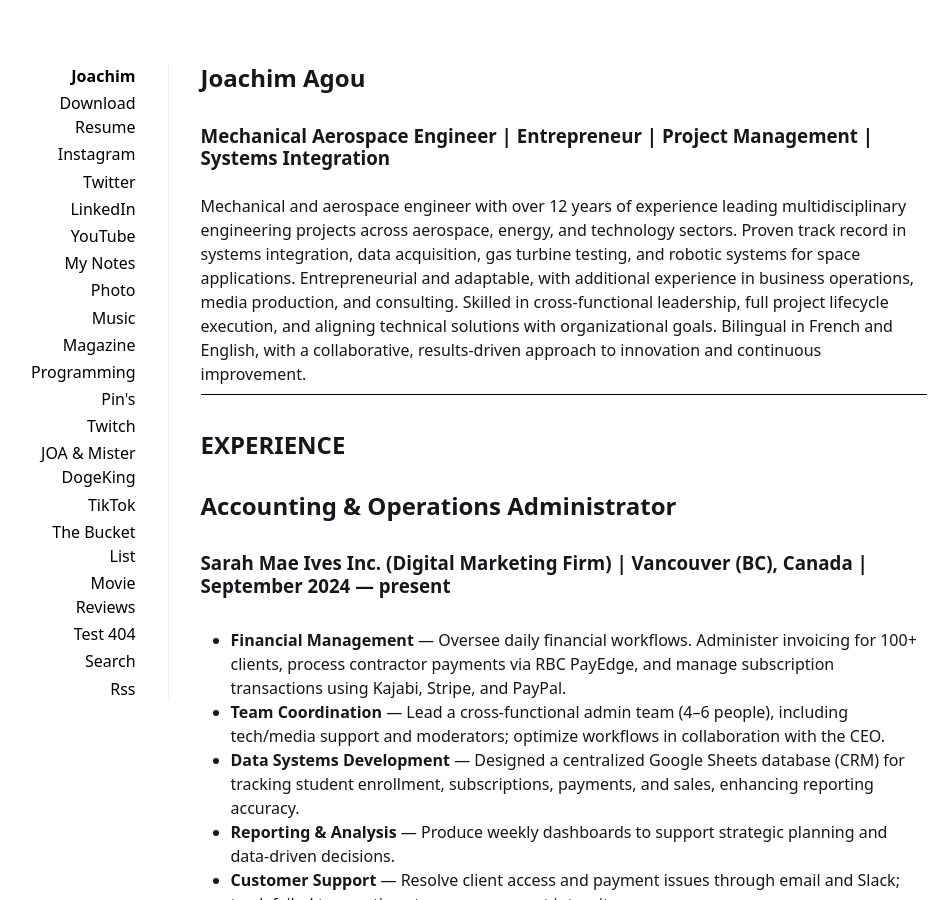
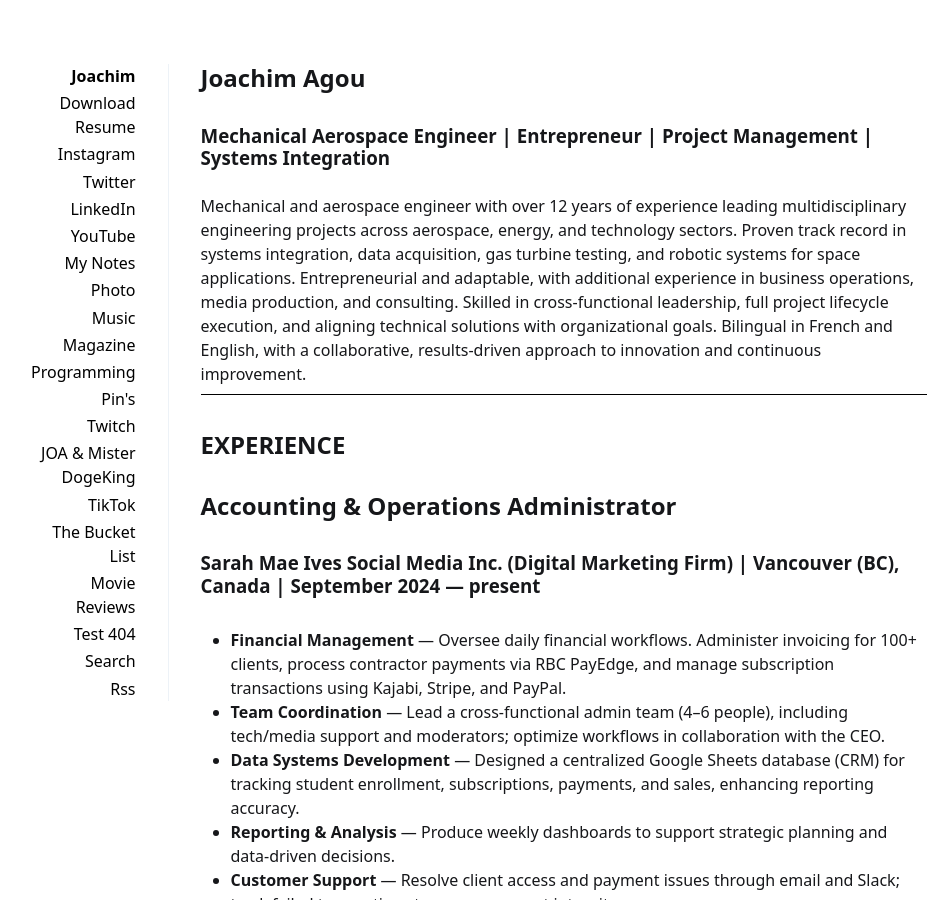
Before and after one commit to casagou/joa, a Jekyll site: the page built from index.md, in a window 1280 px wide and 900 px high. Shown: the whole window, without its empty margins (161-1109 px from the left). Built offline with Jekyll 4.4.1, drawn with Linux system fonts in a browser that asks for light colours.

Commit message:
Update index.md

```diff
--- a/index.md
+++ b/index.md
@@ -14,7 +14,7 @@ Mechanical and aerospace engineer with over 12 years of experience leading multi
 
 ## Accounting & Operations Administrator
 
-### Sarah Mae Ives Inc. (Digital Marketing Firm) | Vancouver (BC), Canada | September 2024 — present
+### Sarah Mae Ives Social Media Inc. (Digital Marketing Firm) | Vancouver (BC), Canada | September 2024 — present
 
 - **Financial Management** — Oversee daily financial workflows. Administer invoicing for 100+ clients, process contractor payments via RBC PayEdge, and manage subscription transactions using Kajabi, Stripe, and PayPal.
 - **Team Coordination** — Lead a cross-functional admin team (4–6 people), including tech/media support and moderators; optimize workflows in collaboration with the CEO.
```
